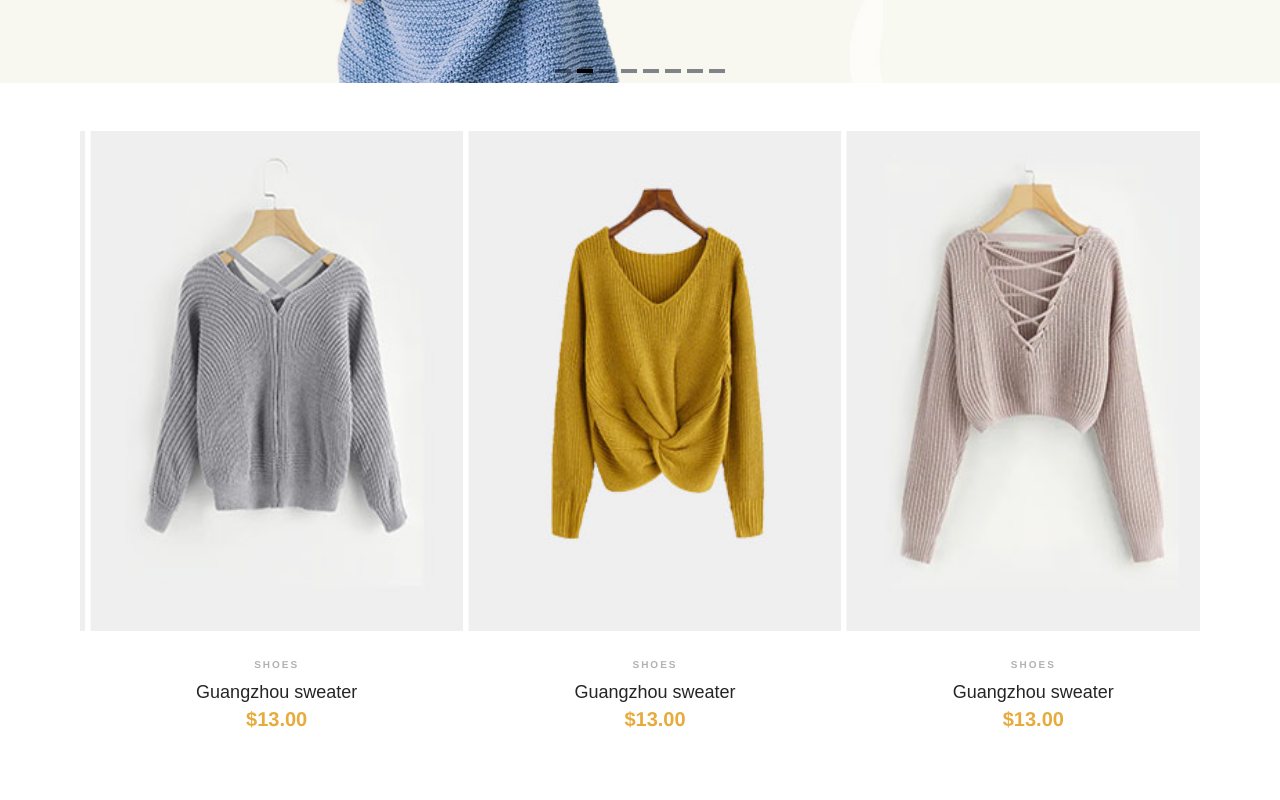
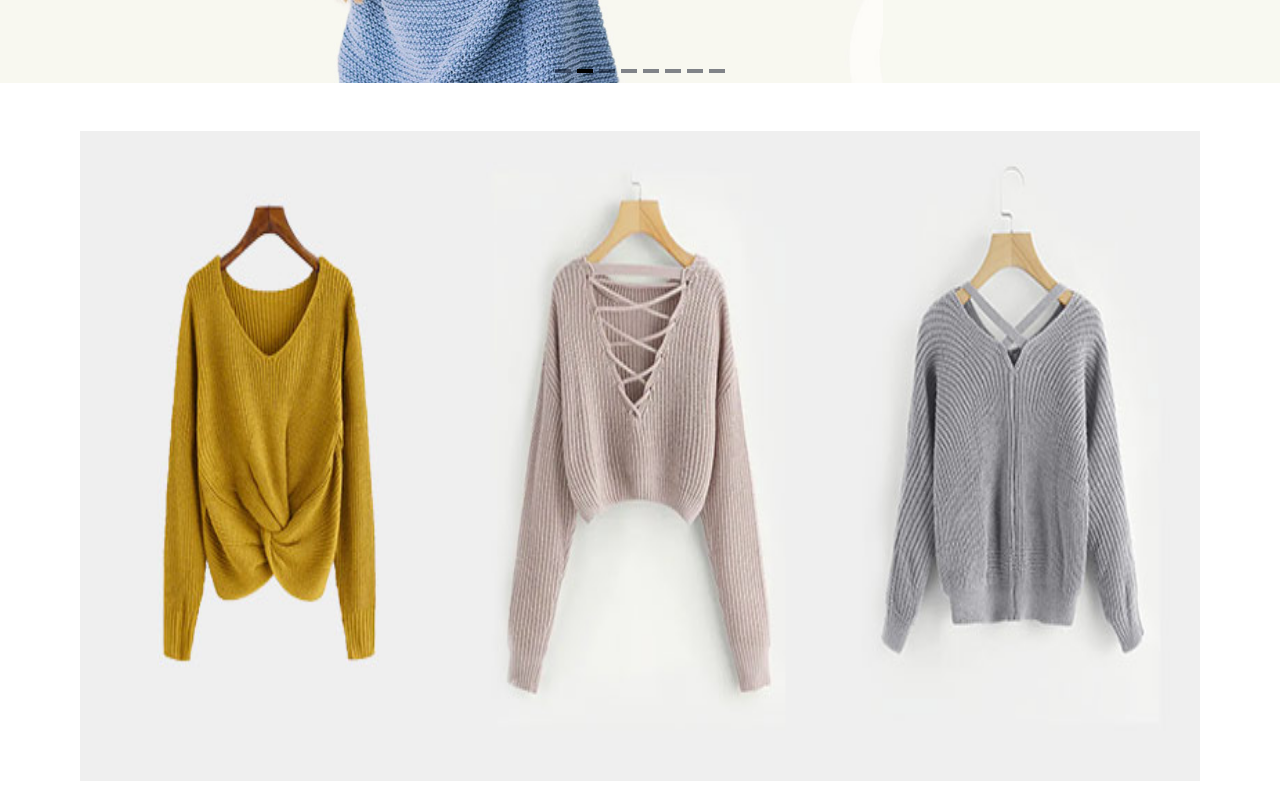
Before and after one commit to fairusatoir/web-store-fe, a Vue app: page /#/ in a window 1280 px wide. Shown: the part 660-1460 px from the top of the page. Built offline with nearby package versions, Linux system fonts and the light colour scheme; some icons are missing; a web font is replaced by a local one.

Commit message:
fix: fixing auto height img

```diff
--- a/src/components/ProductBanner.vue
+++ b/src/components/ProductBanner.vue
@@ -14,12 +14,12 @@
           >
             <slide
               class="product-item"
-              v-for="itemProduct in products"
-              :key="itemProduct"
+              v-for="imgProduct in products"
+              :key="imgProduct"
             >
               <div class="product-wrapper">
                 <div class="pi-pic">
-                  <img :src="itemProduct.image" height="750" alt="" />
+                  <img :src="imgProduct" alt="" />
                   <ul>
                     <li class="w-icon active">
                       <a href="#"><i class="icon_bag_alt"></i></a>
@@ -44,7 +44,6 @@
 </template>
 
 <script>
-import { ref } from "vue";
 import "vue3-carousel/dist/carousel.css";
 import { Carousel, Slide } from "vue3-carousel";
 export default {
@@ -53,7 +52,14 @@
     Carousel,
     Slide,
   },
-  data: () => ({
+  data() {
+    return {
+      products: [
+        "img/products/women-1.jpg",
+        "img/products/women-2.jpg",
+        "img/products/women-3.jpg",
+        "img/products/women-4.jpg",
+      ],
       settings: {
         itemsToShow: 1,
         snapAlign: "center",
@@ -63,51 +69,18 @@
       breakpoints: {
         1200: {
           itemsToShow: 3,
-        snapAlign: "center",
+          snapAlign: "start",
         },
       },
-  }),
-  setup() {
-    const products = ref([
-      {
-        image: "img/products/women-1.jpg",
-      },
-      {
-        image: "img/products/women-2.jpg",
-      },
-      {
-        image: "img/products/women-3.jpg",
-      },
-      {
-        image: "img/products/women-1.jpg",
-      },
-      {
-        image: "img/products/women-2.jpg",
-      },
-      {
-        image: "img/products/women-3.jpg",
-      },
-    ]);
-
-    return {
-      products,
     };
   },
 };
 </script>
 
 <style scoped>
-.pi-pic {
-  height: 500px;
-}
-.pi-pic img {
-  max-height: 100%;
-  width: auto;
-}
-
-@media only screen and (min-width: 1201px) {
-  .product-item {
-    margin-right: 5px;
+@media only screen and (min-width: 768px) {
+  .product-wrapper .pi-pic img {
+    height: 650px;
   }
 }
 </style>
```
Lines whose indentation alone changed are shown as unchanged.
